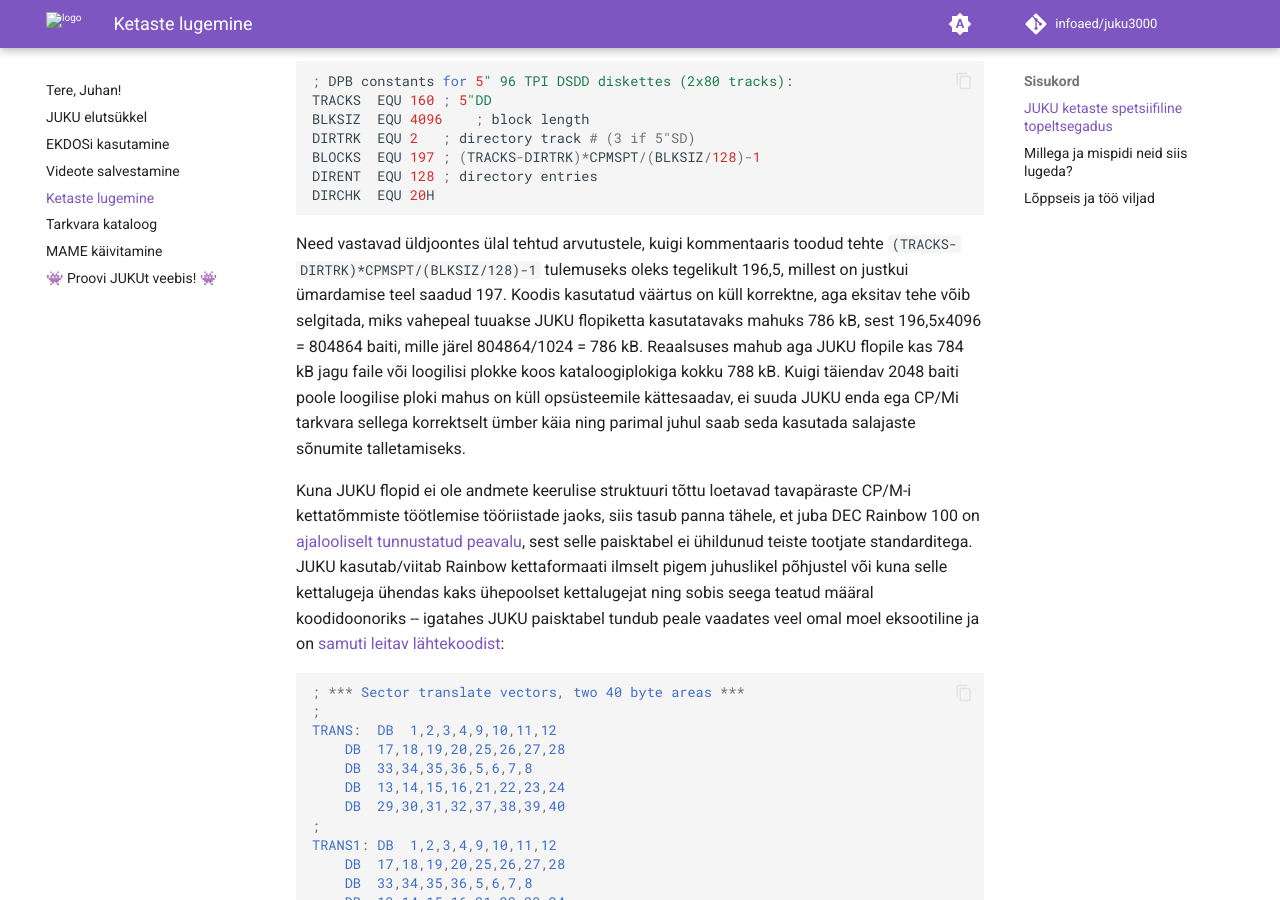
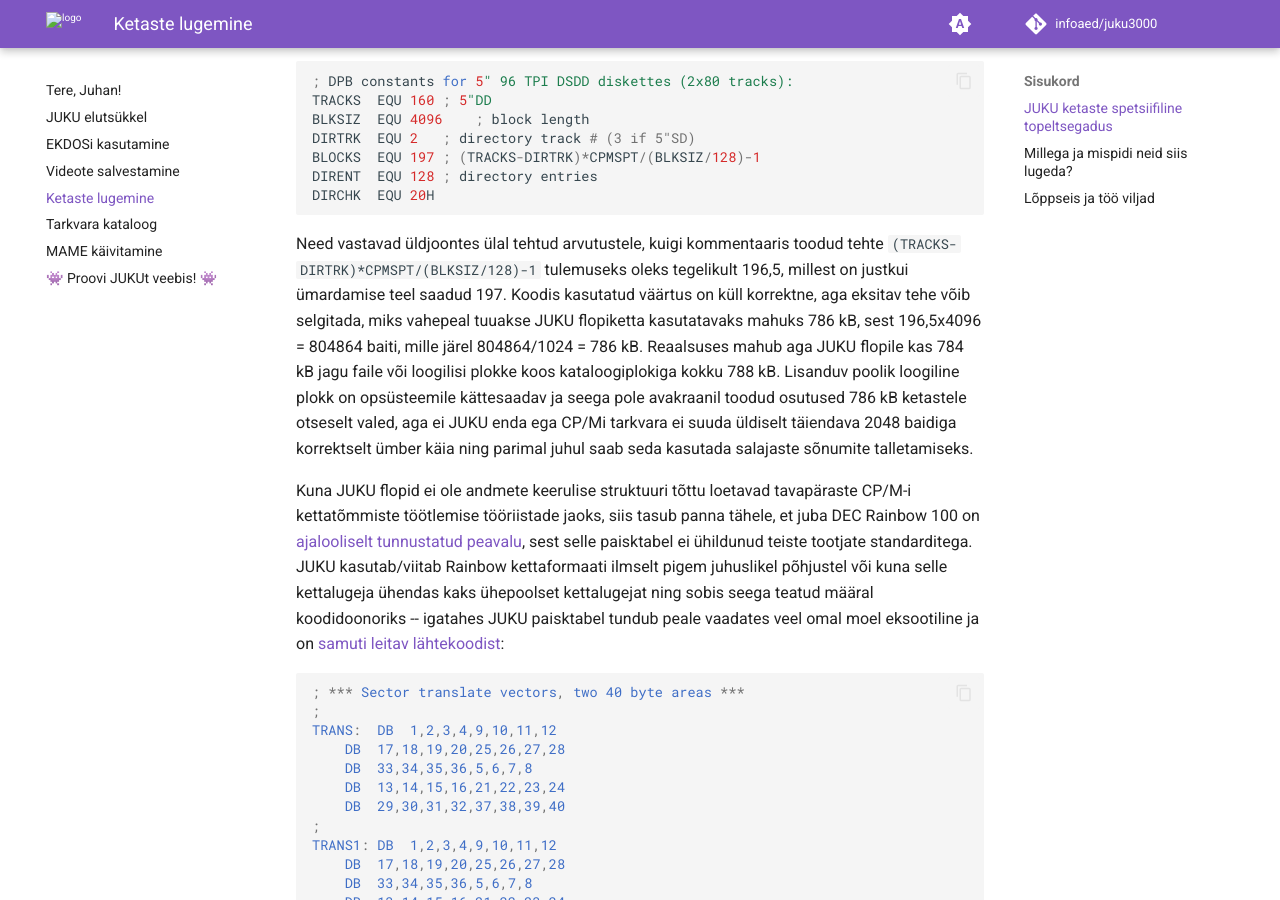
Before and after one commit to infoaed/juku3000, an MkDocs documentation site: the page built from docs/kettad.md, in a window 1280 px wide and 900 px high, scrolled down 1544 px. Built offline with MkDocs 1.6.1 and Material for MkDocs 9.7.7, drawn with Linux system fonts in a browser that asks for light colours; comment, search, counter and statistics services are not loaded.

Commit message:
Update kettad.md

````diff
--- a/docs/kettad.md
+++ b/docs/kettad.md
@@ -33,7 +33,7 @@ DIRENT	EQU	128	; directory entries
 DIRCHK	EQU	20H
 ```
 
-Need vastavad üldjoontes ülal tehtud arvutustele, kuigi kommentaaris toodud tehte `(TRACKS-DIRTRK)*CPMSPT/(BLKSIZ/128)-1` tulemuseks oleks tegelikult 196,5, millest on justkui ümardamise teel saadud 197. Koodis kasutatud väärtus on küll korrektne, aga eksitav tehe võib selgitada, miks vahepeal tuuakse JUKU flopiketta kasutatavaks mahuks 786 kB, sest 196,5x4096 = 804864 baiti, mille järel 804864/1024 = 786 kB. Reaalsuses mahub aga JUKU flopile kas 784 kB jagu faile või loogilisi plokke koos kataloogiplokiga kokku 788 kB. Kuigi täiendav 2048 baiti poole loogilise ploki mahus on küll opsüsteemile kättesaadav, ei suuda JUKU enda ega CP/Mi tarkvara sellega korrektselt ümber käia ning parimal juhul saab seda kasutada salajaste sõnumite talletamiseks.
+Need vastavad üldjoontes ülal tehtud arvutustele, kuigi kommentaaris toodud tehte `(TRACKS-DIRTRK)*CPMSPT/(BLKSIZ/128)-1` tulemuseks oleks tegelikult 196,5, millest on justkui ümardamise teel saadud 197. Koodis kasutatud väärtus on küll korrektne, aga eksitav tehe võib selgitada, miks vahepeal tuuakse JUKU flopiketta kasutatavaks mahuks 786 kB, sest 196,5x4096 = 804864 baiti, mille järel 804864/1024 = 786 kB. Reaalsuses mahub aga JUKU flopile kas 784 kB jagu faile või loogilisi plokke koos kataloogiplokiga kokku 788 kB. Lisanduv poolik loogiline plokk on opsüsteemile kättesaadav ja seega pole avakraanil toodud osutused 786 kB ketastele otseselt valed, aga ei JUKU enda ega CP/Mi tarkvara ei suuda üldiselt täiendava 2048 baidiga korrektselt ümber käia ning parimal juhul saab seda kasutada salajaste sõnumite talletamiseks.
 
 Kuna JUKU flopid ei ole andmete keerulise struktuuri tõttu loetavad tavapäraste CP/M-i kettatõmmiste töötlemise tööriistade jaoks, siis tasub panna tähele, et juba DEC Rainbow 100 on [ajalooliselt tunnustatud peavalu](https://en.wikipedia.org/wiki/Rainbow_100#Problems), sest selle paisktabel ei ühildunud teiste tootjate standarditega. JUKU kasutab/viitab Rainbow kettaformaati ilmselt pigem juhuslikel põhjustel või kuna selle kettalugeja ühendas kaks ühepoolset kettalugejat ning sobis seega teatud määral koodidoonoriks -- igatahes JUKU paisktabel tundub peale vaadates veel omal moel eksootiline ja on [samuti leitav lähtekoodist](https://github.com/infoaed/juku3000/blob/master/src/EKDOS30.ASM#L80-L93):
 
````
